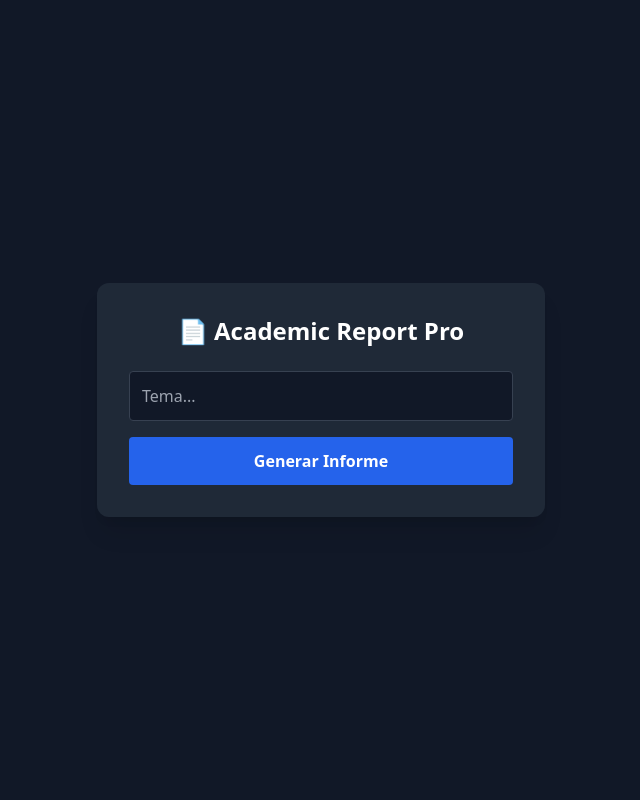
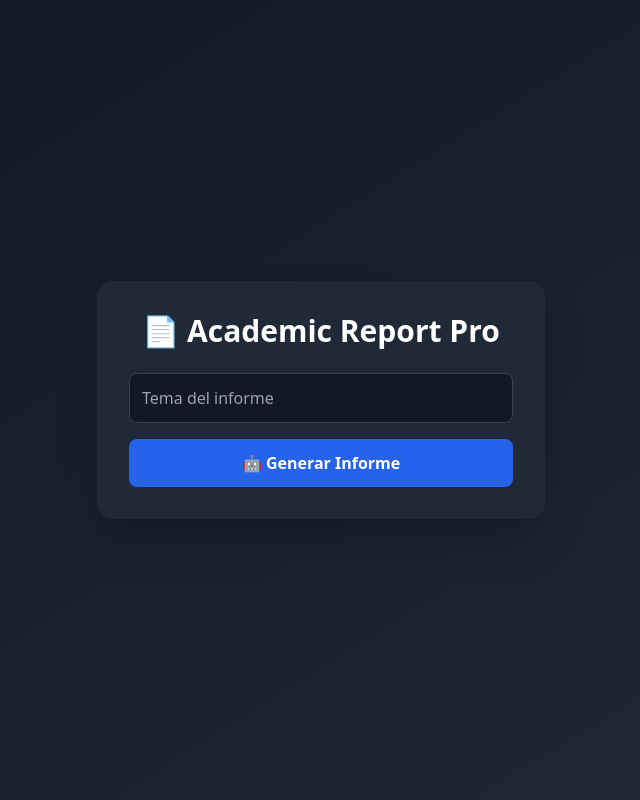
Before and after one commit to robertoarbelaez-png/Academic-Report-Pro, a Flask app: page / in a window 1280 px wide. Shown: the whole page, without its empty margins (319-959 px from the left). Run offline with Flask 3, Linux system fonts and the light colour scheme; some libraries are stand-ins or nearby versions.

Commit message:
Update index.html

```diff
--- a/templates/index.html
+++ b/templates/index.html
@@ -7,16 +7,22 @@
 <script src="https://cdn.jsdelivr.net/npm/sweetalert2@11"></script>
 </head>
 
-<body class="bg-gray-900 text-white flex items-center justify-center min-h-screen">
+<body class="bg-gradient-to-br from-gray-900 to-gray-800 min-h-screen flex items-center justify-center">
 
-<div class="bg-gray-800 p-8 rounded-xl shadow-xl w-full max-w-md">
-    <h1 class="text-2xl font-bold text-center mb-6">📄 Academic Report Pro</h1>
+<div class="bg-gray-800 p-8 rounded-2xl shadow-2xl w-full max-w-md">
 
-    <input id="tema" placeholder="Tema..." class="w-full p-3 mb-4 rounded bg-gray-900 border border-gray-700">
+    <h1 class="text-3xl font-bold text-white text-center mb-6">
+        📄 Academic Report Pro
+    </h1>
 
-    <button onclick="generar()" class="w-full bg-blue-600 p-3 rounded font-bold hover:bg-blue-700">
-        Generar Informe
+    <input id="tema" placeholder="Tema del informe"
+        class="w-full p-3 mb-4 rounded-lg bg-gray-900 border border-gray-700 text-white">
+
+    <button onclick="generar()"
+        class="w-full py-3 rounded-lg bg-blue-600 hover:bg-blue-700 font-bold text-white">
+        🤖 Generar Informe
     </button>
+
 </div>
 
 <script>
@@ -29,11 +35,13 @@ async function generar() {
     }
 
     Swal.fire({
-        title: "Generando...",
+        title: "Generando informe...",
+        html: "La IA está trabajando ⏳",
         allowOutsideClick: false,
         didOpen: () => Swal.showLoading()
     });
 
+    try {
         const res = await fetch("/generar", {
             method: "POST",
             headers: {"Content-Type": "application/json"},
@@ -42,11 +50,21 @@ async function generar() {
 
         const data = await res.json();
 
+        Swal.close(); // 🔥 clave
+
         if (data.success) {
-        Swal.fire("Listo", "Descargando...", "success");
-        window.location.href = data.download_url; // 🔥 descarga directa
+            window.location.href = data.download_url;
+
+            setTimeout(() => {
+                Swal.fire("✅ Listo", "Informe descargado", "success");
+            }, 1000);
+
         } else {
             Swal.fire("Error", data.error, "error");
+        }
+
+    } catch {
+        Swal.fire("Error", "Fallo del servidor", "error");
     }
 }
 </script>
```
Lines whose indentation alone changed are shown as unchanged.
